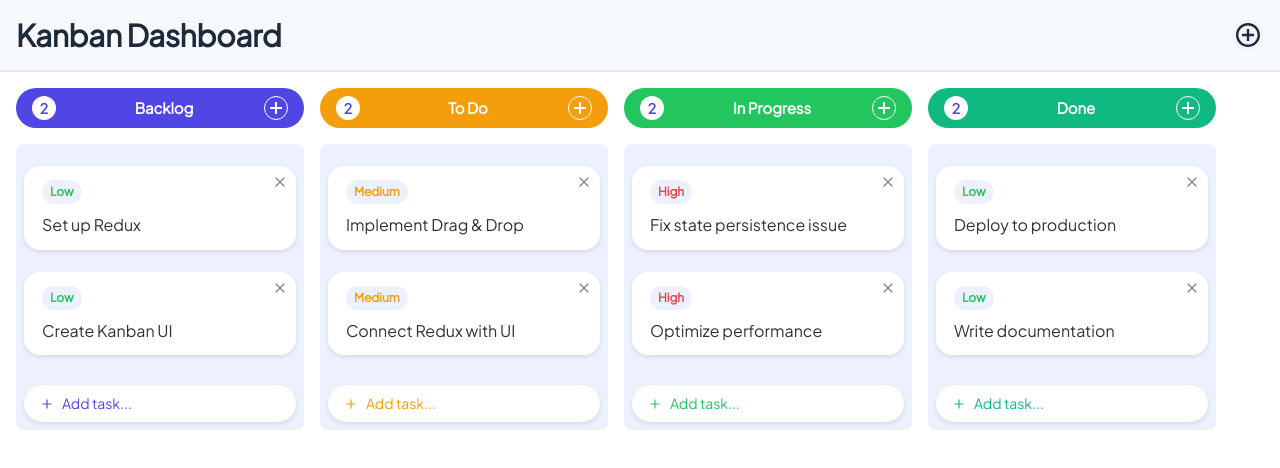
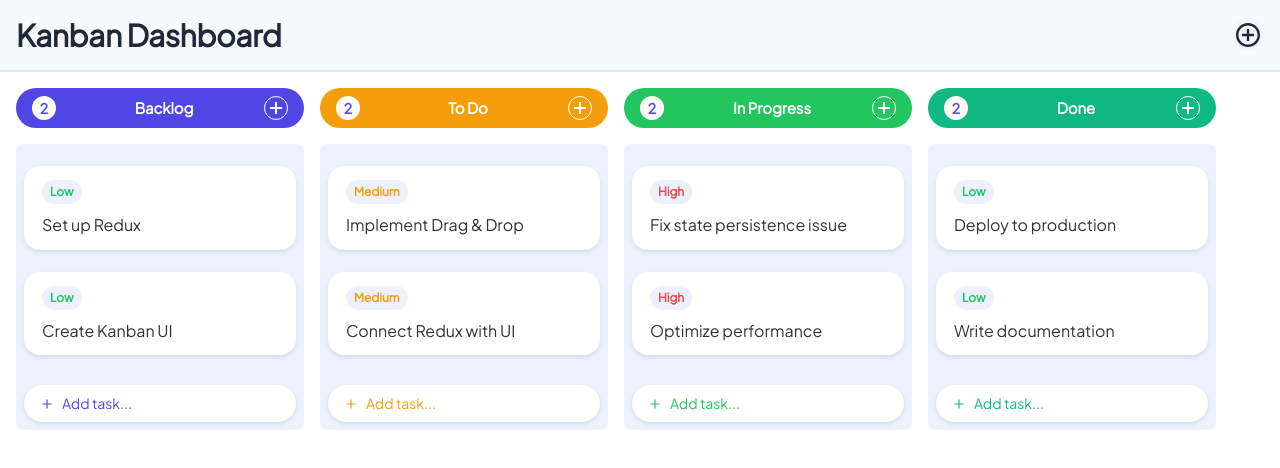
Before and after one commit to vorovskajalapa/modsen-practice, a React (Vite) app in the folder kanban-board/: page / in a window 1280 px wide. Shown: the top 468 px of the page. Built offline with nearby package versions, Linux system fonts and the light colour scheme.

Commit message:
reset changes

```diff
--- a/kanban-board/src/components/Card/Card.styles.tsx
+++ b/kanban-board/src/components/Card/Card.styles.tsx
@@ -2,7 +2,6 @@ import { motion } from 'framer-motion';
 import styled from 'styled-components';
 
 export const CardContainer = styled(motion.div)`
-  position: relative;
   cursor: grab;
   background: #ffffff;
   border-radius: 16px;
@@ -68,16 +67,3 @@ export const DropdownItem = styled.div<{ priority: string }>`
     background-color: #f0f0f0;
   }
 `;
-
-export const DeleteButton = styled.button`
-  position: absolute;
-  top: 8px;
-  right: 8px;
-  background: none;
-  border: none;
-  cursor: pointer;
-  color: #888;
-  &:hover {
-    color: #000;
-  }
-`;
--- a/kanban-board/src/components/Card/Card.tsx
+++ b/kanban-board/src/components/Card/Card.tsx
@@ -1,16 +1,15 @@
 import React, { useState } from 'react';
 import { useDispatch } from 'react-redux';
+
+import { updateCardPriority } from '../../store/slices/KanbanSlice';
 import { DropIndicator } from '../DropIndicator';
 import {
   CardContainer,
   CardText,
+  DropdownItem,
+  DropdownMenu,
   PriorityBadge,
-  DropdownMenu,
-  DropdownItem,
-  DeleteButton,
 } from './Card.styles';
-import { deleteCard, updateCardPriority } from '../../store/slices/KanbanSlice';
-import { X } from 'lucide-react';
 
 interface CardProps {
   title: string;
@@ -40,10 +39,6 @@ export const Card: React.FC<CardProps> = ({
     setDropdownOpen(false);
   };
 
-  const handleDelete = () => {
-    dispatch(deleteCard(id));
-  };
-
   return (
     <>
       <DropIndicator beforeId={id} column={column} />
@@ -53,9 +48,6 @@ export const Card: React.FC<CardProps> = ({
         draggable="true"
         onDragStart={(e) => handleDragStart(e, { title, id, column, priority })}
       >
-        <DeleteButton onClick={handleDelete}>
-          <X size={16} />
-        </DeleteButton>
         {priority && (
           <PriorityBadge priority={priority} onClick={toggleDropdown}>
             {priority}
```
